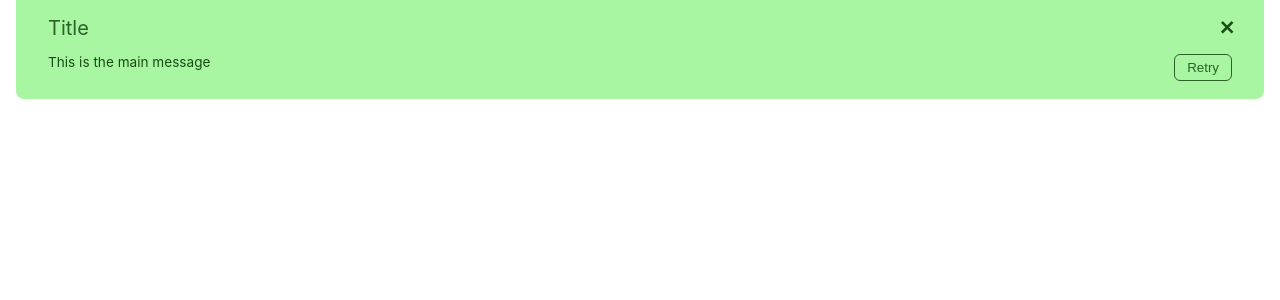
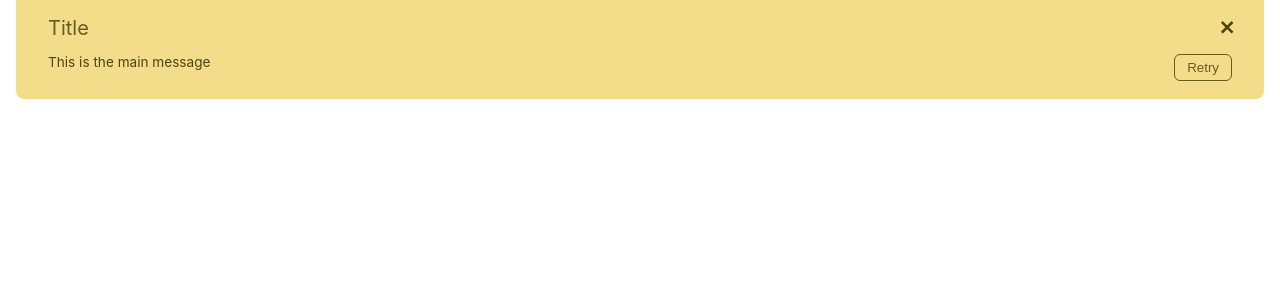
Before and after one commit to LaszloBogacsi/basic-gall-zoos-react-components, a React (Create React App) app: page / in a window 1280 px wide. Shown: the top 300 px of the page. Built offline with nearby package versions, Linux system fonts and the light colour scheme.

Commit message:
start a tooltip component

```diff
--- a/public/index.html
+++ b/public/index.html
@@ -24,7 +24,7 @@
       work correctly both with client-side routing and a non-root public URL.
       Learn how to configure a non-root public URL by running `npm run build`.
     -->
-    <title>React App</title>
+    <title>Basic Gall Zoos</title>
   </head>
   <body>
     <noscript>You need to enable JavaScript to run this app.</noscript>
--- a/src/App.tsx
+++ b/src/App.tsx
@@ -10,7 +10,7 @@ function App() {
             <Alert
                 show={show}
                 onDismiss={setShow}
-                type={"success"}
+                type={"warning"}
                 message={"This is the main message"}
                 banner
                 unMountOnExit
--- a/src/components/Alert/Alert.css
+++ b/src/components/Alert/Alert.css
@@ -120,6 +120,22 @@
     color: #1e5e67;
 }
 
+.warning {
+    background-color: #f3dc8a;
+    color: #4e4411;
+}
+
+.warning .alertTitle {
+    color: #675b1e;
+}
+.warning .alertMessage {
+    color: #4e4411;
+}
+.actions button.warning {
+    border-color: #675b1e;
+    color: #675b1e;
+}
+
 
 .alertTitle {
     font-size: 1.25rem;
--- a/src/components/Alert/Alert.tsx
+++ b/src/components/Alert/Alert.tsx
@@ -1,6 +1,6 @@
 import React, {useEffect, useState} from 'react';
 import './Alert.css'
-type AlertType = 'success' | 'failure' | 'info';
+type AlertType = 'success' | 'failure' | 'info' | 'warning';
 
 interface AlertProps {
     show: boolean
```
Also changed, not shown: package.json (+4 -8 lines), src/components/Tooltip/Tooltip.tsx (added, +23 -0 lines), 3 other files (tests, documents, lock files or other folders).
